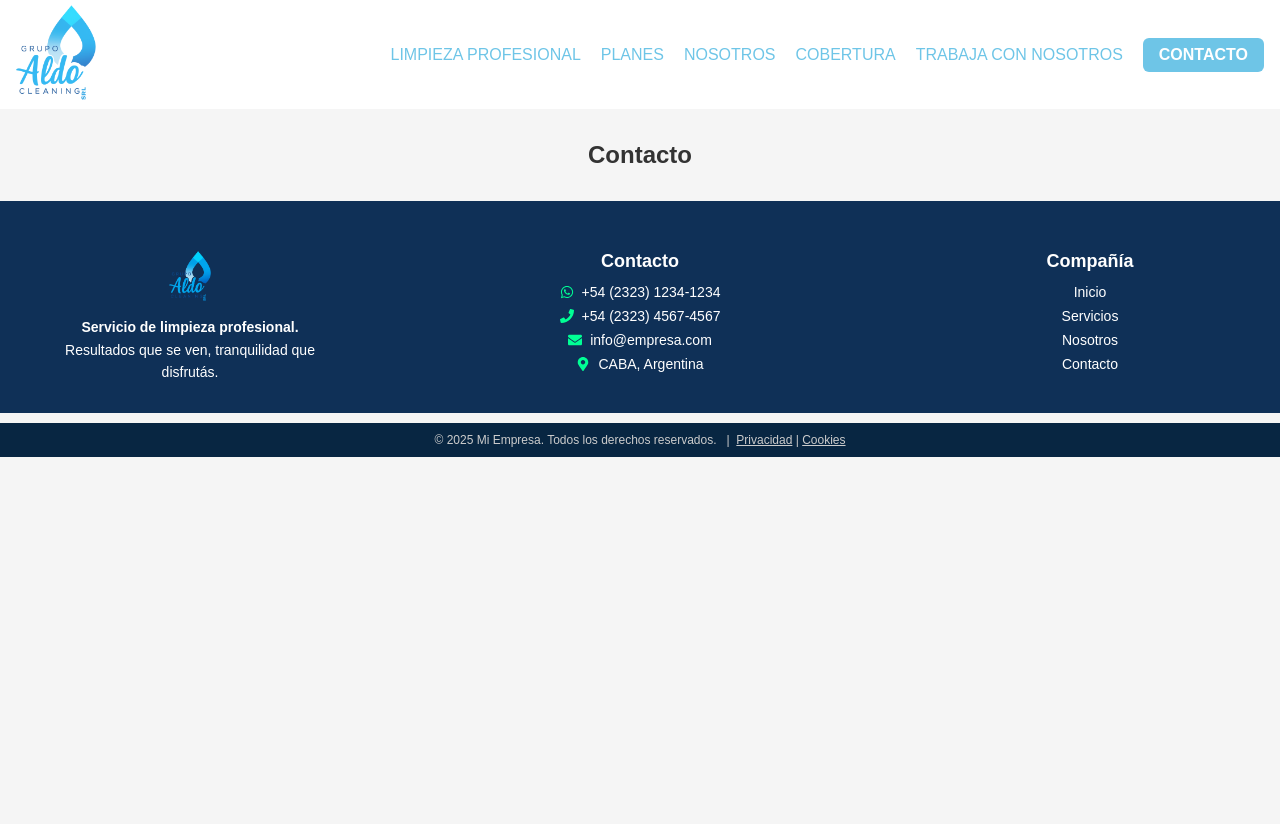
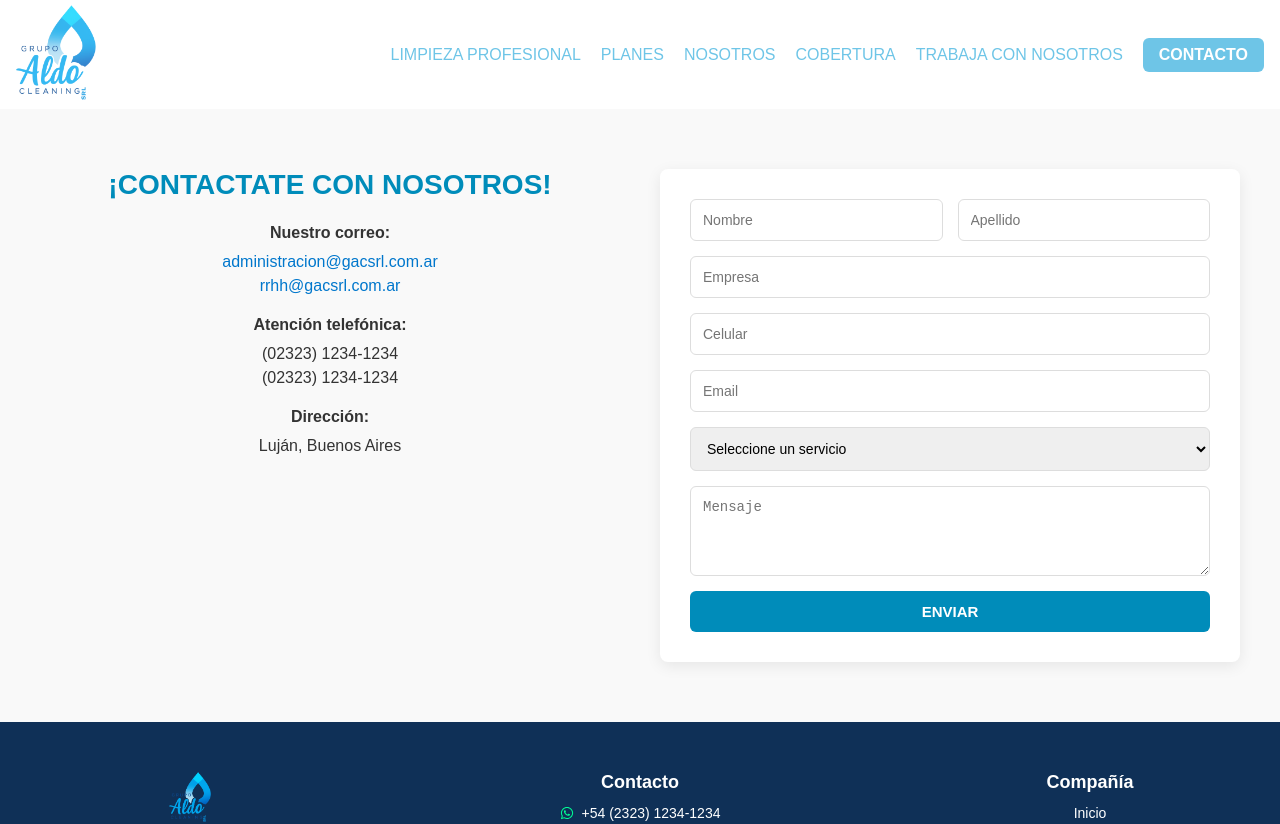
Before and after one commit to Nicofnx/GacReact, a React (Vite) app: page /contacto in a window 1280 px wide. Shown: the top 824 px of the page. Before the commit the page ends 800 px from the top, so only its background shows below. Built offline with nearby package versions, Linux system fonts and the light colour scheme.

Commit message:
modal cv y contacto

```diff
--- a/src/App.jsx
+++ b/src/App.jsx
@@ -29,7 +29,7 @@ function App() {
   const { pathname } = useLocation();
 
   useEffect(() => {
-    window.scrollTo(0, 0); // 👈 vuelve al inicio
+    window.scrollTo(0, 0);
   }, [pathname]);
 
   return null;
--- a/src/components/AboutSection.jsx
+++ b/src/components/AboutSection.jsx
@@ -160,7 +160,7 @@ const AboutSection = () => {
           </ContainerList>
 
           <ButtonsRow>
-            <Button href="tel:0232312341234">Solicita tu cotizacion</Button>
+            <Button href="tel:0232312341234">Solicitá tu cotización</Button>
           </ButtonsRow>
         </Right>
       </Slide>
--- a/src/components/Cards.jsx
+++ b/src/components/Cards.jsx
@@ -150,7 +150,7 @@ const Cards = () => {
         Descubrí todo lo que podemos hacer por tu empresa:
       </TitleSeccionCards>
       <CardsContainer>
-        <Fade triggerOnce={true} cascade damping={0.3}>
+        <Fade triggerOnce={true} cascade damping={0.1}>
           {data.map((item, index) => (
             <Card key={index}>
               <CardImage src={item.img} alt={item.title} />
--- /dev/null
+++ b/src/components/ModalCV.jsx
@@ -0,0 +1,215 @@
+import React, { useState } from "react"
+import styled from "styled-components"
+
+// --- Overlay ---
+const Overlay = styled.div`
+  position: fixed;
+  top: 0;
+  left: 0;
+  right: 0;
+  bottom: 0;
+  background: rgba(0, 0, 0, 0.6);
+  display: flex;
+  justify-content: center;
+  align-items: center;
+  z-index: 999;
+`
+
+// --- Modal ---
+const ModalContainer = styled.div`
+  background: #fff;
+  padding: 30px;
+  border-radius: 8px;
+  width: 400px;
+  max-width: 90%;
+  box-shadow: 0 4px 10px rgba(0, 0, 0, 0.25);
+  display: flex;
+  flex-direction: column;
+  gap: 15px;
+  animation: fadeIn 0.3s ease;
+
+  @keyframes fadeIn {
+    from {
+      opacity: 0;
+      transform: translateY(-20px);
+    }
+    to {
+      opacity: 1;
+      transform: translateY(0);
+    }
+  }
+`
+
+const Title = styled.h2`
+  color: #009fe3;
+  margin-bottom: 10px;
+  font-size: 22px;
+  text-align: center;
+`
+
+const Label = styled.label`
+  font-size: 14px;
+  font-weight: bold;
+  margin-bottom: 5px;
+`
+
+const Input = styled.input`
+  padding: 10px;
+  border: 1px solid #ddd;
+  border-radius: 5px;
+  width: 100%;
+  font-size: 14px;
+`
+
+const Select = styled.select`
+  padding: 10px;
+  border: 1px solid #ddd;
+  border-radius: 5px;
+  width: 100%;
+  font-size: 14px;
+`
+
+const TextArea = styled.textarea`
+  padding: 10px;
+  border: 1px solid #ddd;
+  border-radius: 5px;
+  width: 100%;
+  resize: none;
+  font-size: 14px;
+`
+
+const FileInput = styled.input`
+  padding: 5px;
+  font-size: 14px;
+`
+
+const Button = styled.button`
+  background: #009fe3;
+  color: white;
+  font-weight: bold;
+  border: none;
+  border-radius: 5px;
+  padding: 12px;
+  cursor: pointer;
+  font-size: 16px;
+  margin-top: 10px;
+
+  &:hover {
+    background: #007bbd;
+  }
+`
+
+// --- Componente Modal ---
+function ModalCV({ onClose }) {
+  const [formData, setFormData] = useState({
+    nombre: "",
+    email: "",
+    celular: "",
+    edad: "",
+    localidad: "",
+    puesto: "OPERARIO",
+    mensaje: "",
+    cv: null,
+  })
+
+  const handleChange = (e) => {
+    const { name, value, files } = e.target
+    setFormData({
+      ...formData,
+      [name]: files ? files[0] : value,
+    })
+  }
+
+  const handleSubmit = (e) => {
+    e.preventDefault()
+    console.log("Formulario enviado:", formData)
+    alert("¡Datos enviados con éxito!")
+    onClose()
+  }
+
+  const handleOverlayClick = (e) => {
+    if (e.target === e.currentTarget) {
+      onClose(); // solo si se hace click en el fondo
+    }
+  };
+
+  return (
+    <Overlay onClick={handleOverlayClick}>
+      <ModalContainer>
+        <Title>Trabajá con nosotros</Title>
+        <form onSubmit={handleSubmit}>
+          <Label>Nombre y Apellido</Label>
+          <Input
+            type="text"
+            name="nombre"
+            value={formData.nombre}
+            onChange={handleChange}
+            required
+          />
+
+          <Label>Correo electrónico</Label>
+          <Input
+            type="email"
+            name="email"
+            value={formData.email}
+            onChange={handleChange}
+            required
+          />
+
+          <Label>Celular</Label>
+          <Input
+            type="tel"
+            name="celular"
+            value={formData.celular}
+            onChange={handleChange}
+            required
+          />
+
+          <Label>Edad</Label>
+          <Input
+            type="number"
+            name="edad"
+            value={formData.edad}
+            onChange={handleChange}
+            required
+          />
+
+          <Label>Localidad</Label>
+          <Input
+            type="text"
+            name="localidad"
+            value={formData.localidad}
+            onChange={handleChange}
+            required
+          />
+
+          <Label>Puesto solicitado</Label>
+          <Select
+            name="puesto"
+            value={formData.puesto}
+            onChange={handleChange}
+          >
+            <option value="OPERARIO">Operario</option>
+            <option value="SUPERVISOR">Supervisor</option>
+            <option value="ADMINISTRATIVO">Administrativo</option>
+          </Select>
+
+          <Label>Mensaje</Label>
+          <TextArea
+            rows="3"
+            name="mensaje"
+            value={formData.mensaje}
+            onChange={handleChange}
+          />
+
+          <Label>Subí tu CV</Label>
+          <FileInput type="file" name="cv" accept=".pdf,.doc,.docx" onChange={handleChange} />
+
+          <Button type="submit">ENVIAR</Button>
+        </form>
+      </ModalContainer>
+    </Overlay>
+  )
+}
+
+export default ModalCV
--- a/src/pages/Contacto.jsx
+++ b/src/pages/Contacto.jsx
@@ -1,12 +1,241 @@
-import React from "react";
-import Header from "../components/Header";
+import React, { useState } from "react";
+import styled from "styled-components";
+
+const Section = styled.section`
+  background-color: #f9f9f9;
+  padding: 60px 20px;
+`;
+
+const Container = styled.div`
+  max-width: 1200px;
+  margin: 0 auto;
+  display: grid;
+  grid-template-columns: 1fr 1fr;
+  gap: 40px;
+
+  @media (max-width: 768px) {
+    grid-template-columns: 1fr;
+  }
+`;
+
+const ContactInfo = styled.div`
+  h2 {
+    font-size: 28px;
+    font-weight: 700;
+    color: #008cba;
+    margin-bottom: 20px;
+  }
+
+  p {
+    margin-bottom: 15px;
+    line-height: 1.5;
+    strong {
+      font-weight: 600;
+      display: block;
+      margin-bottom: 5px;
+    }
+    a {
+      color: #0077cc;
+      text-decoration: none;
+      &:hover {
+        text-decoration: underline;
+      }
+    }
+  }
+`;
+
+const Form = styled.form`
+  background: #fff;
+  padding: 30px;
+  border-radius: 8px;
+  box-shadow: 0px 4px 15px rgba(0, 0, 0, 0.08);
+  display: flex;
+  flex-direction: column;
+  gap: 15px;
+`;
+
+const Row = styled.div`
+  display: flex;
+  gap: 15px;
+
+  input {
+    flex: 1;
+  }
+`;
+
+const Input = styled.input`
+  padding: 12px;
+  border: 1px solid #ddd;
+  border-radius: 6px;
+  font-size: 14px;
+  outline: none;
+
+  &:focus {
+    border-color: #008cba;
+  }
+`;
+
+const Select = styled.select`
+  padding: 12px;
+  border: 1px solid #ddd;
+  border-radius: 6px;
+  font-size: 14px;
+  outline: none;
+
+  &:focus {
+    border-color: #008cba;
+  }
+`;
+
+const Textarea = styled.textarea`
+  padding: 12px;
+  border: 1px solid #ddd;
+  border-radius: 6px;
+  font-size: 14px;
+  outline: none;
+  resize: vertical;
+
+  &:focus {
+    border-color: #008cba;
+  }
+`;
+
+const Button = styled.button`
+  background: #008cba;
+  color: #fff;
+  padding: 12px;
+  border: none;
+  border-radius: 6px;
+  font-size: 15px;
+  font-weight: 600;
+  cursor: pointer;
+  transition: background 0.3s;
+
+  &:hover {
+    background: #0077a3;
+  }
+`;
 
 const Contacto = () => {
+  const [formData, setFormData] = useState({
+    nombre: "",
+    apellido: "",
+    empresa: "",
+    celular: "",
+    email: "",
+    servicio: "",
+    mensaje: "",
+  });
+
+  const handleChange = (e) => {
+    const { name, value } = e.target;
+    setFormData({
+      ...formData,
+      [name]: value,
+    });
+  };
+
+  const handleSubmit = (e) => {
+    e.preventDefault();
+    console.log("Datos enviados:", formData);
+    // Aquí podés integrar EmailJS
+  };
+
   return (
-    <div style={{ padding: "2rem" }}>
+    <Section>
+      <Container>
+        {/* Columna izquierda */}
+        <ContactInfo>
+          <h2>¡CONTACTATE CON NOSOTROS!</h2>
+          <p>
+            <strong>Nuestro correo:</strong>
+            <a href="mailto:administracion@gacsrl.com.ar">administracion@gacsrl.com.ar</a><br/>
+            <a href="mailto:rrhh@gacsrl.com.ar">rrhh@gacsrl.com.ar</a>
+          </p>
+          <p>
+            <strong>Atención telefónica:</strong>
+            (02323) 1234-1234 <br />
+            (02323) 1234-1234
+          </p>
+          <p>
+            <strong>Dirección:</strong>
+            Luján, Buenos Aires
+          </p>
+        </ContactInfo>
 
-        <h2>Contacto</h2>
-    </div>
+        {/* Columna derecha */}
+        <Form onSubmit={handleSubmit}>
+          <Row>
+            <Input
+              type="text"
+              name="nombre"
+              placeholder="Nombre"
+              value={formData.nombre}
+              onChange={handleChange}
+              required
+            />
+            <Input
+              type="text"
+              name="apellido"
+              placeholder="Apellido"
+              value={formData.apellido}
+              onChange={handleChange}
+              required
+            />
+          </Row>
+
+          <Input
+            type="text"
+            name="empresa"
+            placeholder="Empresa"
+            value={formData.empresa}
+            onChange={handleChange}
+          />
+
+          <Input
+            type="tel"
+            name="celular"
+            placeholder="Celular"
+            value={formData.celular}
+            onChange={handleChange}
+            required
+          />
+
+          <Input
+            type="email"
+            name="email"
+            placeholder="Email"
+            value={formData.email}
+            onChange={handleChange}
+            required
+          />
+
+          <Select
+            name="servicio"
+            value={formData.servicio}
+            onChange={handleChange}
+            required
+          >
+            <option value="">Seleccione un servicio</option>
+            <option value="Limpieza de oficinas">Limpieza de oficinas</option>
+            <option value="Limpieza industrial">Limpieza industrial</option>
+            <option value="Limpieza de obra">Limpieza de obra</option>
+            <option value="Limpieza de vidrios">Limpieza de vidrios</option>
+          </Select>
+
+          <Textarea
+            name="mensaje"
+            placeholder="Mensaje"
+            value={formData.mensaje}
+            onChange={handleChange}
+            rows="4"
+            required
+          />
+
+          <Button type="submit">ENVIAR</Button>
+        </Form>
+      </Container>
+    </Section>
   );
 };
 
```
Also changed, not shown: src/components/Header.jsx (+17 -4 lines).
